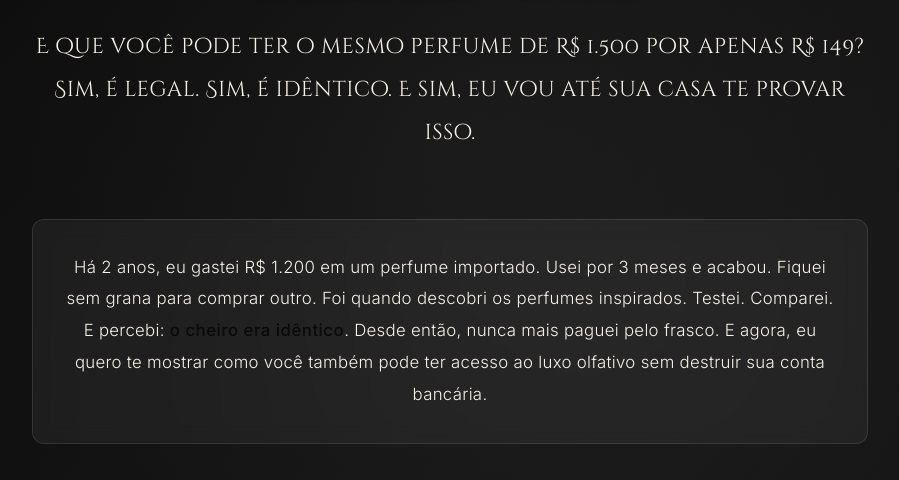
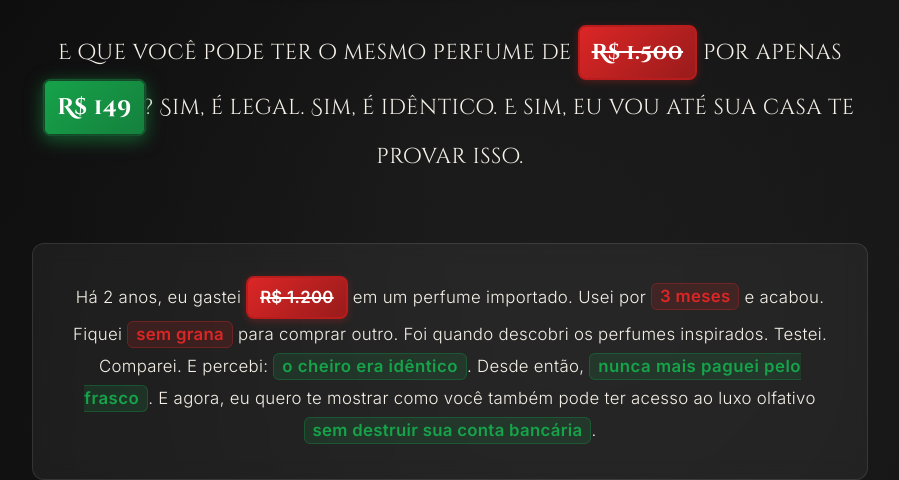
Before and after one commit to gabrieleusla/voila-site, a plain HTML site: page index.html in a window 1280 px wide. Shown: the part 359-839 px from the top of the page, without its empty margins (190-1089 px from the left). Drawn offline with nearby package versions, Linux system fonts and the light colour scheme.

Commit message:
Adicionar destaques visuais: preços e palavras-chave com cores

```diff
--- a/index.html
+++ b/index.html
@@ -18,10 +18,10 @@
         <div class="hero-content">
             <div class="hero-text">
                 <h1 class="hero-title">Você sabia que<br>CHEIRO NÃO TEM PATENTE?</h1>
-                <p class="hero-subtitle">E que você pode ter o mesmo perfume de R$ 1.500 por apenas R$ 149? Sim, é legal. Sim, é idêntico. E sim, eu vou até sua casa te provar isso.</p>
+                <p class="hero-subtitle">E que você pode ter o mesmo perfume de <span class="price-bad">R$ 1.500</span> por apenas <span class="price-good">R$ 149</span>? Sim, é legal. Sim, é idêntico. E sim, eu vou até sua casa te provar isso.</p>
 
                 <div class="hero-intro">
-                    <p>Há 2 anos, eu gastei R$ 1.200 em um perfume importado. Usei por 3 meses e acabou. Fiquei sem grana para comprar outro. Foi quando descobri os perfumes inspirados. Testei. Comparei. E percebi: <strong>o cheiro era idêntico</strong>. Desde então, nunca mais paguei pelo frasco. E agora, eu quero te mostrar como você também pode ter acesso ao luxo olfativo sem destruir sua conta bancária.</p>
+                    <p>Há 2 anos, eu gastei <span class="price-bad">R$ 1.200</span> em um perfume importado. Usei por <span class="highlight-bad">3 meses</span> e acabou. Fiquei <span class="highlight-bad">sem grana</span> para comprar outro. Foi quando descobri os perfumes inspirados. Testei. Comparei. E percebi: <strong class="highlight-good">o cheiro era idêntico</strong>. Desde então, <strong class="highlight-good">nunca mais paguei pelo frasco</strong>. E agora, eu quero te mostrar como você também pode ter acesso ao luxo olfativo <span class="highlight-good">sem destruir sua conta bancária</span>.</p>
                 </div>
 
                 <a href="https://api.whatsapp.com/send?phone=5541996832716&text=Olá%2C+Tenho+interesse+em+um+Perfume+de+luxo%2C+sem+gastar+dinheiro+Atoa%21+😁" class="cta-button cta-primary" target="_blank">
--- a/styles.css
+++ b/styles.css
@@ -922,3 +922,77 @@ h1, h2, h3, h4, h5, h6,
 .benefit-title {
     font-family: var(--font-display);
 }
+
+/* === HIGHLIGHT STYLES - Destaques Visuais === */
+
+/* Preços ruins (caros) - Vermelho */
+.price-bad {
+    background: linear-gradient(135deg, #dc2626 0%, #991b1b 100%);
+    color: white;
+    padding: 0.25rem 0.75rem;
+    border-radius: 8px;
+    font-weight: 700;
+    display: inline-block;
+    box-shadow: 0 2px 8px rgba(220, 38, 38, 0.3);
+    border: 2px solid #b91c1c;
+    text-decoration: line-through;
+    text-decoration-thickness: 2px;
+}
+
+/* Preços bons (baratos) - Verde */
+.price-good {
+    background: linear-gradient(135deg, #16a34a 0%, #15803d 100%);
+    color: white;
+    padding: 0.25rem 0.75rem;
+    border-radius: 8px;
+    font-weight: 700;
+    display: inline-block;
+    box-shadow: 0 2px 8px rgba(22, 163, 74, 0.3);
+    border: 2px solid #14532d;
+    animation: pulse-green 2s infinite;
+}
+
+/* Palavras negativas - Destaque vermelho suave */
+.highlight-bad {
+    background: rgba(220, 38, 38, 0.15);
+    color: #dc2626;
+    padding: 0.15rem 0.5rem;
+    border-radius: 6px;
+    font-weight: 600;
+    border: 1px solid rgba(220, 38, 38, 0.3);
+}
+
+/* Palavras positivas - Destaque verde suave */
+.highlight-good {
+    background: rgba(22, 163, 74, 0.15);
+    color: #16a34a;
+    padding: 0.15rem 0.5rem;
+    border-radius: 6px;
+    font-weight: 600;
+    border: 1px solid rgba(22, 163, 74, 0.3);
+}
+
+/* Animação de pulso para preço bom */
+@keyframes pulse-green {
+    0%, 100% {
+        box-shadow: 0 2px 8px rgba(22, 163, 74, 0.3);
+        transform: scale(1);
+    }
+    50% {
+        box-shadow: 0 4px 16px rgba(22, 163, 74, 0.5);
+        transform: scale(1.05);
+    }
+}
+
+/* Responsividade mobile */
+@media (max-width: 768px) {
+    .price-bad, .price-good {
+        padding: 0.2rem 0.6rem;
+        font-size: 0.95em;
+    }
+
+    .highlight-bad, .highlight-good {
+        padding: 0.1rem 0.4rem;
+        font-size: 0.95em;
+    }
+}
```
